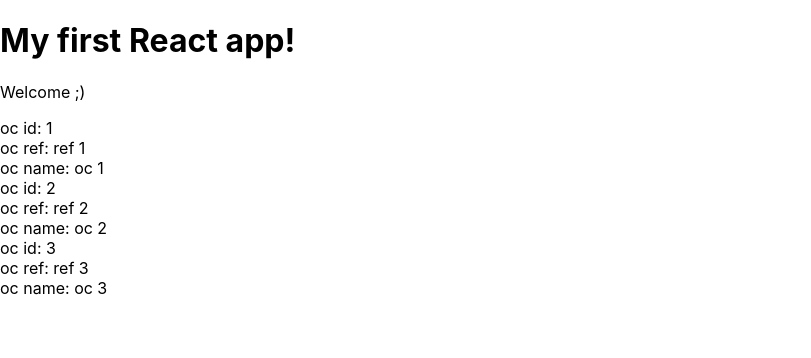
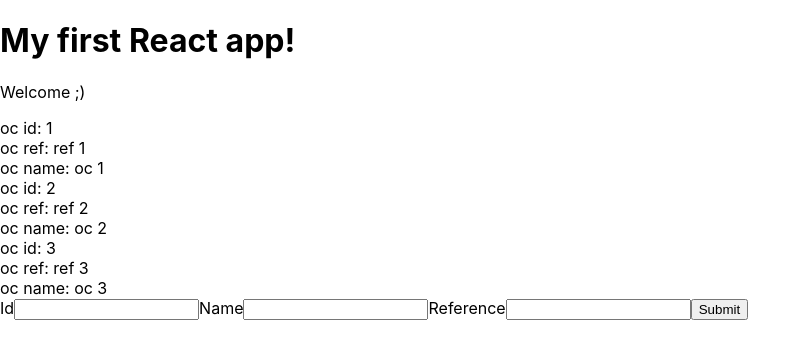
Before and after one commit to MikiStojakovic/ocPOC, a React (Create React App) app in the folder oc-poc-react/oc-poc/: page / in a window 1280 px wide. Shown: the top 358 px of the page, without its empty margins (0-811 px from the left). Built offline with nearby package versions, Linux system fonts and the light colour scheme.

Commit message:
Added AddOc component

```diff
--- /dev/null
+++ b/oc-poc-react/oc-poc/src/AddOc.js
@@ -0,0 +1,38 @@
+import React, { Component } from 'react';
+
+class AddOc extends Component {
+  state = {
+    id: null,
+    name: null,
+    ref: null
+  };
+
+  handleChange = e => {
+    this.setState({
+      [e.target.id]: e.target.value
+    });
+  };
+
+  handleSubmit = e => {
+    e.preventDefault();
+    console.log(this.state);
+  };
+
+  render() {
+    return (
+      <div>
+        <form onSubmit={this.handleSubmit}>
+          <label htmlFor="id">Id</label>
+          <input type="text" id="id" onChange={this.handleChange} />
+          <label htmlFor="name">Name</label>
+          <input type="text" id="name" onChange={this.handleChange} />
+          <label htmlFor="ref">Reference</label>
+          <input type="text" id="ref" onChange={this.handleChange} />
+          <button>Submit</button>
+        </form>
+      </div>
+    );
+  }
+}
+
+export default AddOc;
--- a/oc-poc-react/oc-poc/src/App.js
+++ b/oc-poc-react/oc-poc/src/App.js
@@ -1,5 +1,6 @@
 import React, { Component } from 'react';
 import OcComponent from './OcComponent';
+import AddOc from './AddOc';
 
 class App extends Component {
   state = {
@@ -16,6 +17,7 @@
         <h1>My first React app!</h1>
         <p>Welcome ;)</p>
         <OcComponent ocs={this.state.ocs} />
+        <AddOc />
       </div>
     );
   }
```
